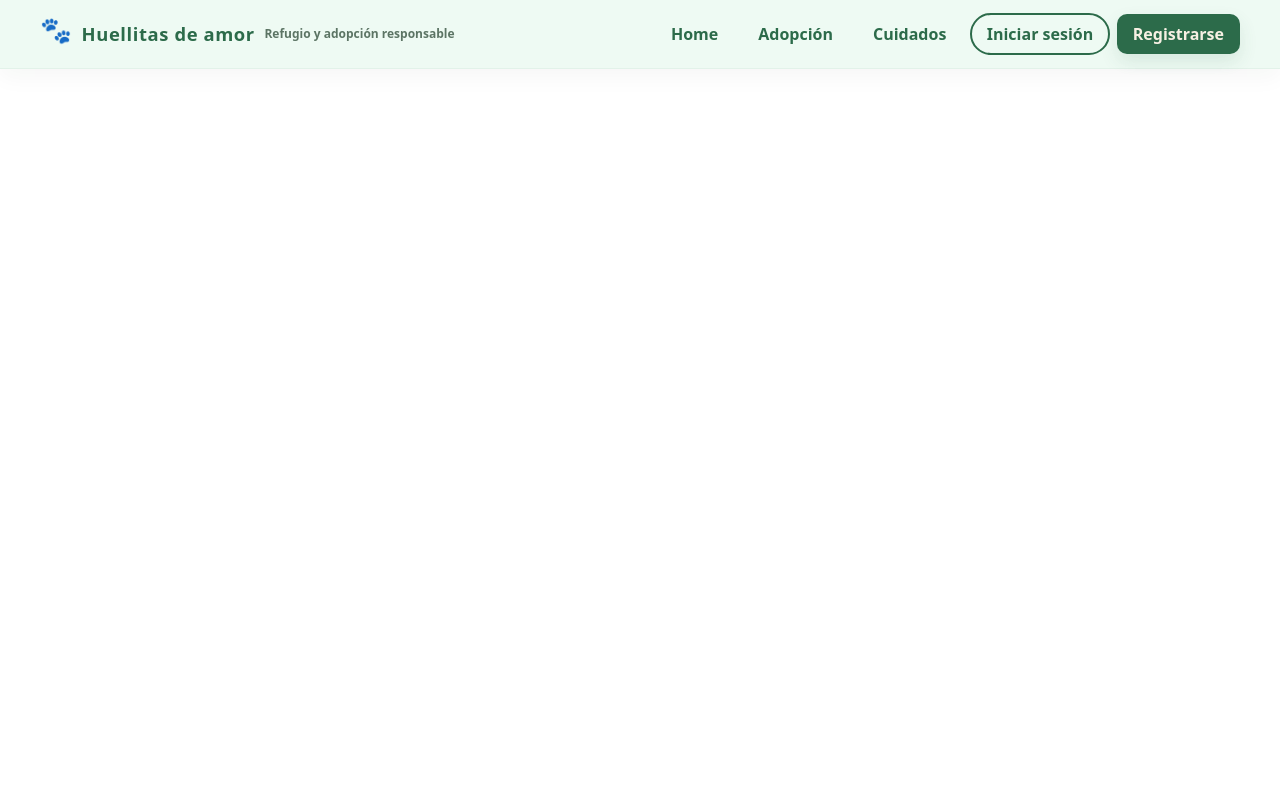
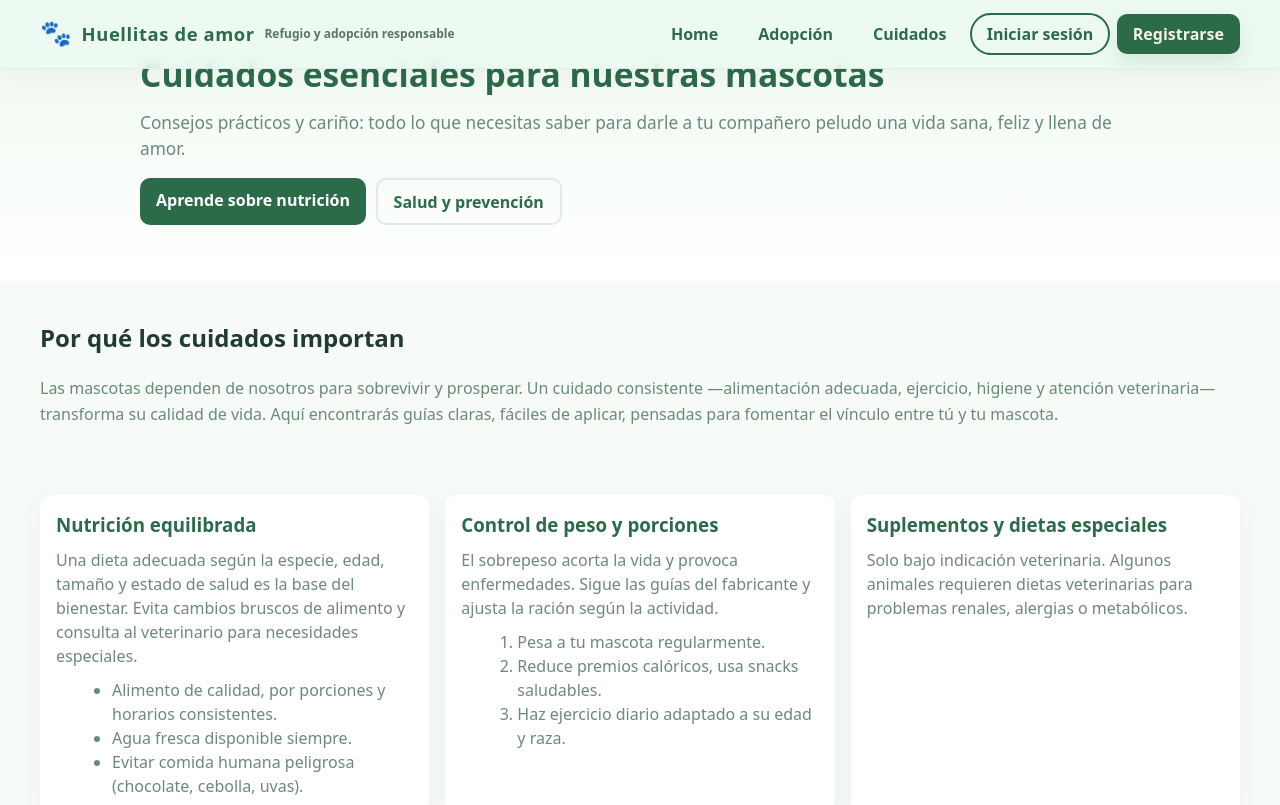
Before and after one commit to rohz11/Refugio-de-animales, a React (Vite) app in the folder frontend/: page /cuidados in a window 1280 px wide. Shown: the top 805 px of the page. Built offline with nearby package versions, Linux system fonts and the light colour scheme.

Commit message:
Modificacion de cuidados.tsx y css

```diff
--- a/frontend/src/App.jsx
+++ b/frontend/src/App.jsx
@@ -4,6 +4,7 @@ import LoginForm from "./components/LoginForm";
 import RegisterForm from "./components/RegisterForm";
 import Home from "./pages/Home";
 import Adopcion from "./pages/Adopcion";
+import Cuidados from "./pages/Cuidados";
 <link
   href="https://fonts.googleapis.com/css?family=Open+Sans:300,400,500,600,700&display=swap"
   rel="stylesheet"
@@ -17,6 +18,7 @@ function App() {
         <Route path="/" element={<Home />} />
         <Route path="/Home" element={<Home />} />
         <Route path="/Adopcion" element={<Adopcion />} />
+        <Route path="/cuidados" element={<Cuidados />} />
         <Route path="/login" element={<LoginForm />} />
         <Route path="/register" element={<RegisterForm />} />
       </Routes>
--- /dev/null
+++ b/frontend/src/pages/Cuidados.css
@@ -0,0 +1,218 @@
+:root {
+  --bg: #f7fbf8;
+  --card: #ffffff;
+  --brand-olive: #2c6b4a;
+  --muted: #6b8a78;
+}
+
+.cuidados-page {
+  background: var(--bg);
+  color: #213b30;
+  min-height: 100vh;
+}
+
+.container {
+  max-width: 1200px;
+  margin: 0 auto;
+  padding: 1rem;
+}
+
+.cuidados-hero {
+  background: linear-gradient(180deg, #eef9ef, #ffffff);
+  padding: 56px 0;
+  display: flex;
+  align-items: center;
+}
+
+.cuidados-hero-inner {
+  max-width: 1000px;
+  margin: 0 auto;
+  text-align: left;
+  padding: 0 1rem;
+}
+
+.cuidados-hero h1 {
+  font-size: 2.1rem;
+  margin: 0 0 0.5rem 0;
+  color: var(--brand-olive);
+}
+
+.cuidados-hero .lead {
+  font-size: 1.08rem;
+  color: var(--muted);
+  margin-bottom: 1rem;
+}
+
+.hero-ctas {
+  display: flex;
+  gap: 0.6rem;
+}
+
+.btn {
+  display: inline-block;
+  padding: 0.6rem 1rem;
+  border-radius: 10px;
+  text-decoration: none;
+  font-weight: 600;
+}
+
+.btn.primary {
+  background: var(--brand-olive);
+  color: #fff;
+}
+
+.btn.outline {
+  background: transparent;
+  color: var(--brand-olive);
+  border: 2px solid rgba(44, 107, 74, 0.12);
+}
+
+.cuidados-intro {
+  padding: 1.2rem 1rem;
+}
+
+.cuidados-intro p {
+  color: var(--muted);
+  line-height: 1.6;
+}
+
+.cuidados-section {
+  margin-top: 1rem;
+  padding: 1rem 0;
+}
+
+.section-grid {
+  display: grid;
+  grid-template-columns: repeat(3, 1fr);
+  gap: 1rem;
+}
+
+.card {
+  background: var(--card);
+  border-radius: 12px;
+  padding: 1rem;
+  box-shadow: 0 8px 30px rgba(21, 34, 21, 0.04);
+}
+
+.card h3 {
+  margin: 0 0 0.6rem 0;
+  color: var(--brand-olive);
+}
+
+.card p {
+  margin: 0 0 0.6rem 0;
+  color: var(--muted);
+  line-height: 1.5;
+}
+
+.card ul,
+.card ol {
+  margin: 0.4rem 0 0 1rem;
+  color: var(--muted);
+}
+
+.tips-grid {
+  display: grid;
+  grid-template-columns: repeat(4, 1fr);
+  gap: 1rem;
+}
+
+.tip {
+  background: var(--card);
+  padding: 0.9rem;
+  border-radius: 10px;
+  box-shadow: 0 6px 20px rgba(10, 20, 10, 0.03);
+}
+
+.tip strong {
+  display: block;
+  margin-bottom: 0.3rem;
+  color: var(--brand-olive);
+}
+
+.checklist {
+  margin: 0.6rem 0 0 1rem;
+  color: var(--muted);
+}
+
+
+.resources .resource-grid {
+  display: grid;
+  grid-template-columns: repeat(4, 1fr);
+  gap: 0.9rem;
+}
+
+.resource {
+  display: block;
+  background: linear-gradient(180deg, #fff, #f8fff8);
+  padding: 0.9rem;
+  border-radius: 10px;
+  text-decoration: none;
+  color: var(--brand-olive);
+  font-weight: 600;
+  box-shadow: 0 6px 18px rgba(20, 30, 20, 0.03);
+}
+
+
+.cuidados-cta {
+  margin-top: 2rem;
+  padding: 1.2rem 0;
+}
+
+.cta-inner {
+  display: flex;
+  align-items: center;
+  justify-content: space-between;
+  gap: 1rem;
+}
+
+.cta-inner h3 {
+  margin: 0;
+  color: var(--brand-olive);
+}
+
+.cta-inner p {
+  margin: 0;
+  color: var(--muted);
+}
+
+.cta-actions {
+  display: flex;
+  gap: 0.6rem;
+}
+
+
+@media (max-width: 1000px) {
+  .section-grid {
+    grid-template-columns: repeat(2, 1fr);
+  }
+
+  .tips-grid {
+    grid-template-columns: repeat(2, 1fr);
+  }
+
+  .resources .resource-grid {
+    grid-template-columns: repeat(2, 1fr);
+  }
+
+  .cta-inner {
+    flex-direction: column;
+    align-items: flex-start;
+  }
+}
+
+@media (max-width: 520px) {
+  .section-grid,
+  .tips-grid,
+  .resources .resource-grid {
+    grid-template-columns: 1fr;
+  }
+
+  .cuidados-hero h1 {
+    font-size: 1.6rem;
+  }
+
+  .hero-ctas {
+    flex-direction: column;
+  }
+}
--- a/frontend/src/pages/Cuidados.tsx
+++ b/frontend/src/pages/Cuidados.tsx
@@ -0,0 +1,172 @@
+import React from "react";
+import "./Cuidados.css";
+
+export default function Cuidados() {
+	return (
+		<main className="cuidados-page">
+			<header className="cuidados-hero">
+				<div className="cuidados-hero-inner">
+					<h1>Cuidados esenciales para nuestras mascotas</h1>
+					<p className="lead">
+						Consejos prácticos y cariño: todo lo que necesitas saber para darle a
+						tu compañero peludo una vida sana, feliz y llena de amor.
+					</p>
+					<div className="hero-ctas">
+						<a className="btn primary" href="#nutricion">
+							Aprende sobre nutrición
+						</a>
+						<a className="btn outline" href="#salud">
+							Salud y prevención
+						</a>
+					</div>
+				</div>
+			</header>
+
+			<section className="cuidados-intro container">
+				<h2>Por qué los cuidados importan</h2>
+				<p>
+					Las mascotas dependen de nosotros para sobrevivir y prosperar. Un
+					cuidado consistente —alimentación adecuada, ejercicio, higiene y
+					atención veterinaria— transforma su calidad de vida. Aquí encontrarás
+					guías claras, fáciles de aplicar, pensadas para fomentar el vínculo
+					entre tú y tu mascota.
+				</p>
+			</section>
+
+			<section id="nutricion" className="container cuidados-section">
+				<div className="section-grid">
+					<div className="card">
+						<h3>Nutrición equilibrada</h3>
+						<p>
+							Una dieta adecuada según la especie, edad, tamaño y estado de salud
+							es la base del bienestar. Evita cambios bruscos de alimento y
+							consulta al veterinario para necesidades especiales.
+						</p>
+						<ul>
+							<li>Alimento de calidad, por porciones y horarios consistentes.</li>
+							<li>Agua fresca disponible siempre.</li>
+							<li>Evitar comida humana peligrosa (chocolate, cebolla, uvas).</li>
+						</ul>
+					</div>
+
+					<div className="card">
+						<h3>Control de peso y porciones</h3>
+						<p>
+							El sobrepeso acorta la vida y provoca enfermedades. Sigue las
+							guías del fabricante y ajusta la ración según la actividad.
+						</p>
+						<ol>
+							<li>Pesa a tu mascota regularmente.</li>
+							<li>Reduce premios calóricos, usa snacks saludables.</li>
+							<li>Haz ejercicio diario adaptado a su edad y raza.</li>
+						</ol>
+					</div>
+
+					<div className="card">
+						<h3>Suplementos y dietas especiales</h3>
+						<p>
+							Solo bajo indicación veterinaria. Algunos animales requieren dietas
+							veterinarias para problemas renales, alergias o metabólicos.
+						</p>
+					</div>
+				</div>
+			</section>
+
+			<section id="salud" className="container cuidados-section">
+				<h2>Salud y prevención</h2>
+				<div className="section-grid">
+					<div className="card">
+						<h3>Vacunas y desparasitaciones</h3>
+						<p>
+							Mantén el calendario de vacunas al día y desparasita según la
+							recomendación local. Protege a tu mascota y a tu familia.
+						</p>
+					</div>
+
+					<div className="card">
+						<h3>Revisiones periódicas</h3>
+						<p>
+							Revisiones veterinarias anuales (o más frecuentes en animales
+							mayores) permiten detectar problemas a tiempo.
+						</p>
+					</div>
+
+					<div className="card">
+						<h3>Primeros auxilios básicos</h3>
+						<p>
+							Aprende a controlar hemorragias leves, inmovilizar fracturas
+							temporales y reconocer signos de urgencia (vómito persistente,
+							respiración dificultosa, colapso).
+						</p>
+					</div>
+				</div>
+			</section>
+
+			<section className="container cuidados-section">
+				<h2>Higiene y bienestar diario</h2>
+				<div className="tips-grid">
+					<div className="tip">
+						<strong>Cepillado:</strong>
+						<p>Evita nudos y revisa la piel. Frecuencia según largo de pelo.</p>
+					</div>
+					<div className="tip">
+						<strong>Baños:</strong>
+						<p>No abuses: usa shampoos adecuados. Consulta por piel sensible.</p>
+					</div>
+					<div className="tip">
+						<strong>Cuidado dental:</strong>
+						<p>Cepilla los dientes o usa snacks dentales para prevenir placa.</p>
+					</div>
+					<div className="tip">
+						<strong>Corte de uñas:</strong>
+						<p>Realízalo con cuidado o acude a un profesional para evitar dolor.</p>
+					</div>
+				</div>
+			</section>
+
+			<section className="container cuidados-section">
+				<h2>Entrenamiento y socialización</h2>
+				<p>
+					El entrenamiento refuerza la convivencia y reduce estrés. Premia el
+					buen comportamiento, sé consistente y usa refuerzo positivo.
+				</p>
+				<ul className="checklist">
+					<li>Rutinas de paseo diarias y ejercicio mental.</li>
+					<li>Socialización temprana con personas y otros animales.</li>
+					<li>Clases de obediencia si es necesario.</li>
+				</ul>
+			</section>
+
+			<section className="container cuidados-section resources">
+				<h2>Recursos rápidos</h2>
+				<div className="resource-grid">
+					<a className="resource" href="#">
+						Guía de alimentación por edades
+					</a>
+					<a className="resource" href="#">
+						Lista de control para el primer día en casa
+					</a>
+					<a className="resource" href="#">
+						Preguntas frecuentes sobre vacunas
+					</a>
+					<a className="resource" href="#">
+						Contacto de emergencias veterinarias
+					</a>
+				</div>
+			</section>
+
+			<footer className="cuidados-cta container">
+				<div className="cta-inner">
+					<div>
+						<h3>¿Listo para brindar el mejor cuidado?</h3>
+						<p>Pequeños hábitos hacen grandes diferencias. Empieza hoy.</p>
+					</div>
+					<div className="cta-actions">
+						<button className="btn primary">Ver guía completa</button>
+						<button className="btn outline">Contactar voluntarios</button>
+					</div>
+				</div>
+			</footer>
+		</main>
+	);
+}
```
